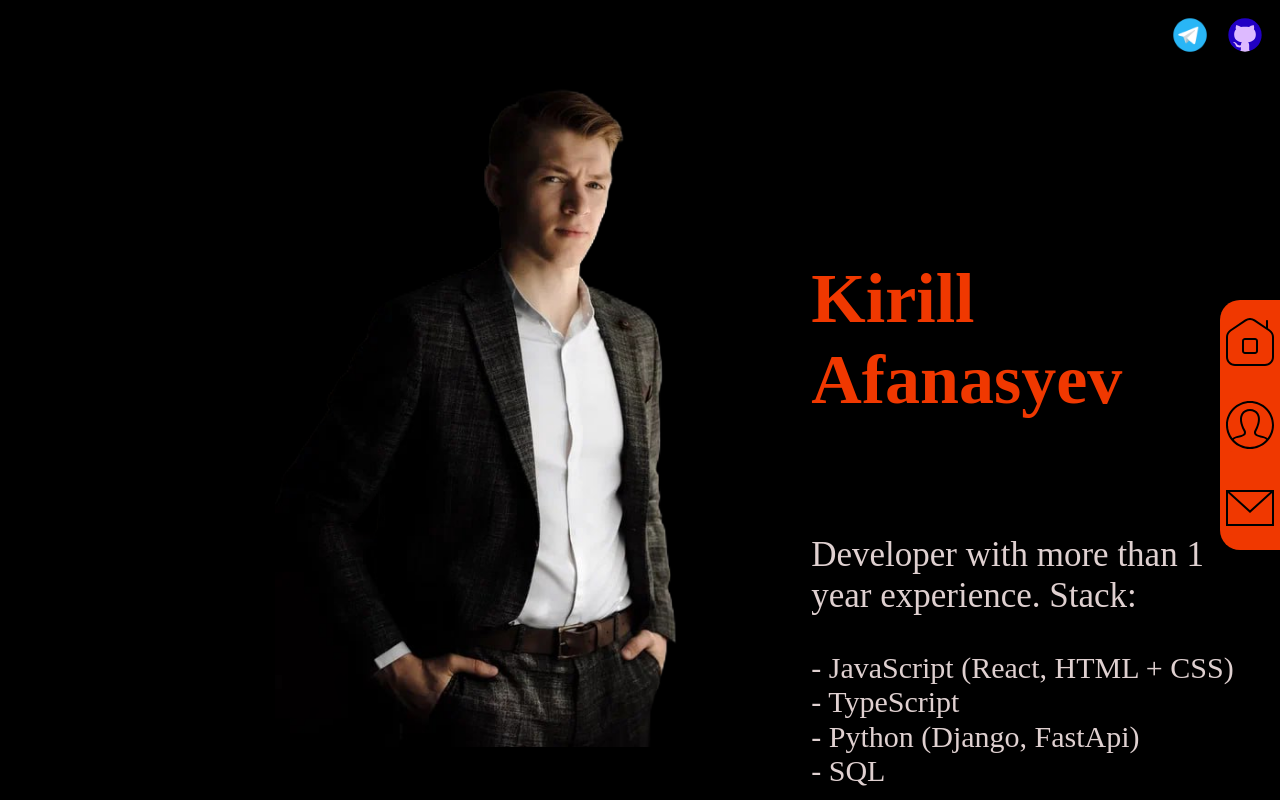
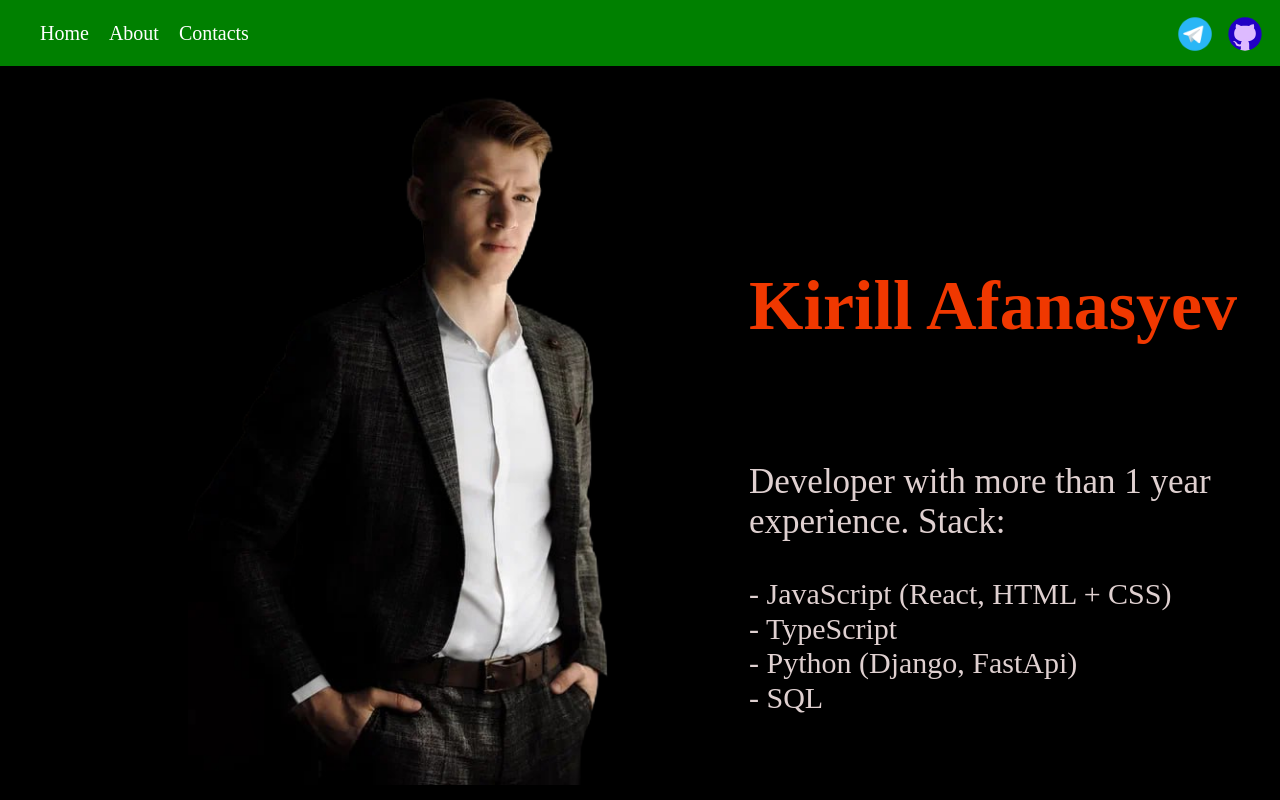
Before and after one commit to kafanasyev97/Website-business-card-React, a React app: page / in a window 1280 px wide. Built offline with nearby package versions, Linux system fonts and the light colour scheme.

Commit message:
[upd] Media header

```diff
--- a/src/components/Header.js
+++ b/src/components/Header.js
@@ -1,9 +1,21 @@
 import React from 'react'
+import { Link } from 'react-router-dom'
 
 const Header = () => {
   return (
-    <header>
-      <div className="header">
+    <header className="header">
+      <div className="header__nav">
+        <Link className="header__nav-link" to="/">
+          Home
+        </Link>
+        <Link className="header__nav-link" to="/about">
+          About
+        </Link>
+        <Link className="header__nav-link" to="/contacts">
+          Contacts
+        </Link>
+      </div>
+      <div className="header__socials">
         <a
           href="https://t.me/kirill_afanasyev97"
           className="header__link"
--- a/src/styles/main.css
+++ b/src/styles/main.css
@@ -15,11 +15,34 @@ body {
 }
 
 .header {
-  padding-top: 15px;
+  position: relative;
+  background-color: green;
+  padding-top: 8px;
+  padding-bottom: 8px;
   padding-right: 15px;
   gap: 15px;
   display: flex;
-  justify-content: flex-end;
+  justify-content: space-between;
+  align-items: center;
+}
+
+.header__nav {
+  visibility: collapse;
+  padding-left: 40px;
+  display: flex;
+  gap: 20px;
+}
+
+.header__nav-link {
+  text-decoration: none;
+  color: #fff;
+  font-size: 20px;
+}
+
+.header__socials {
+  display: flex;
+  gap: 10px;
+  padding-top: 6px;
 }
 
 .header__img {
@@ -29,7 +52,7 @@ body {
 
 .container {
   max-width: 1230px;
-  margin: 0 auto 0 260px;
+  margin: 0 auto 0 calc(260 / 1920 * 100vw);
   padding: 0 15px;
 }
 
@@ -181,3 +204,25 @@ body {
 .right_two {
   margin-right: 110px;
 }
+/* ----------------------------------MEDIA----------------------------- */
+
+@media (max-width: 1500px) {
+  .header__nav {
+    visibility: visible;
+  }
+
+  .sidebar {
+    display: none;
+  }
+}
+
+@media (max-width: 560px) {
+  .header__nav-link {
+    font-size: 18px;
+  }
+
+  .header__nav {
+    padding-left: 20px;
+    gap: 18px;
+  }
+}
```
